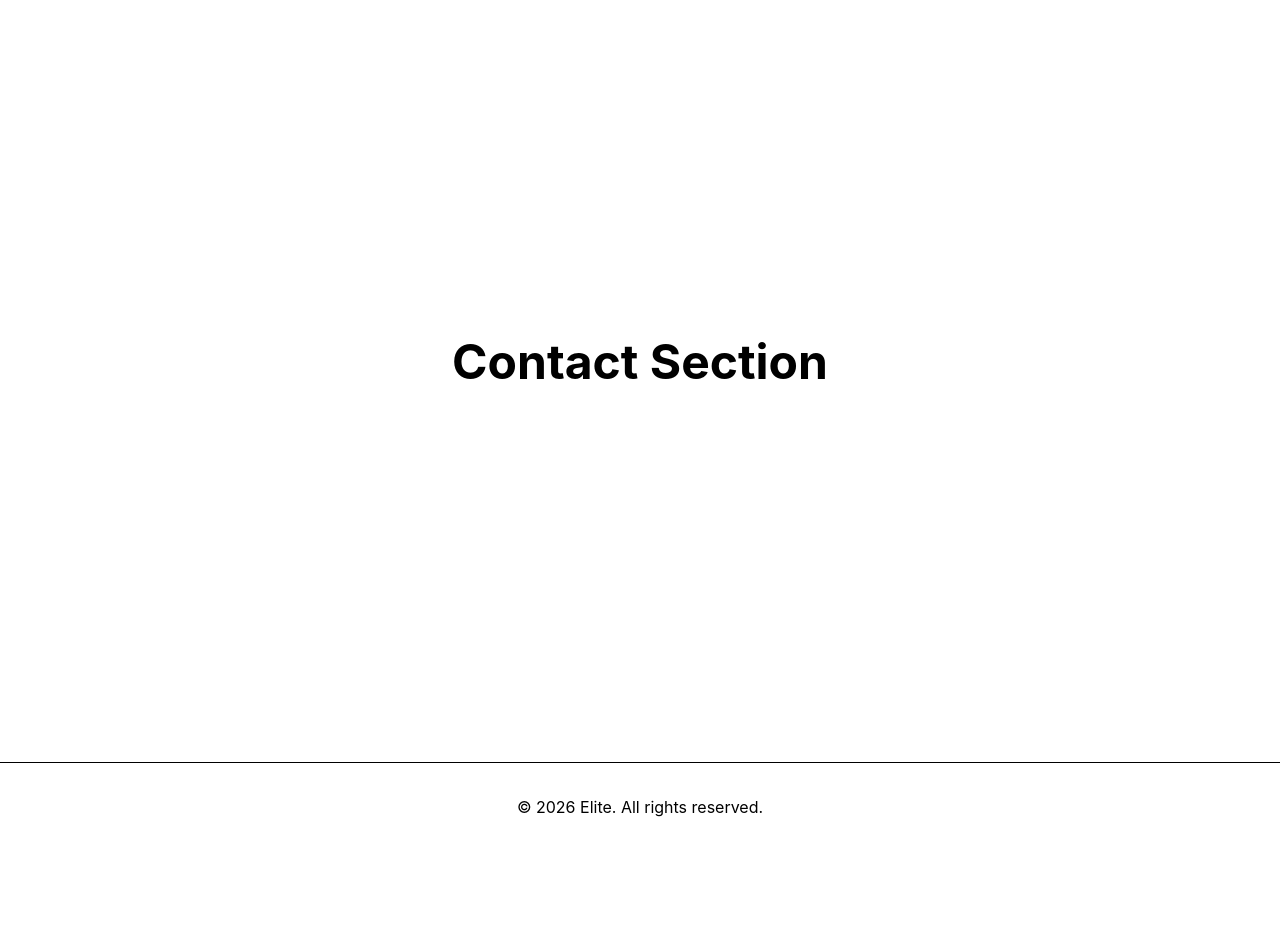
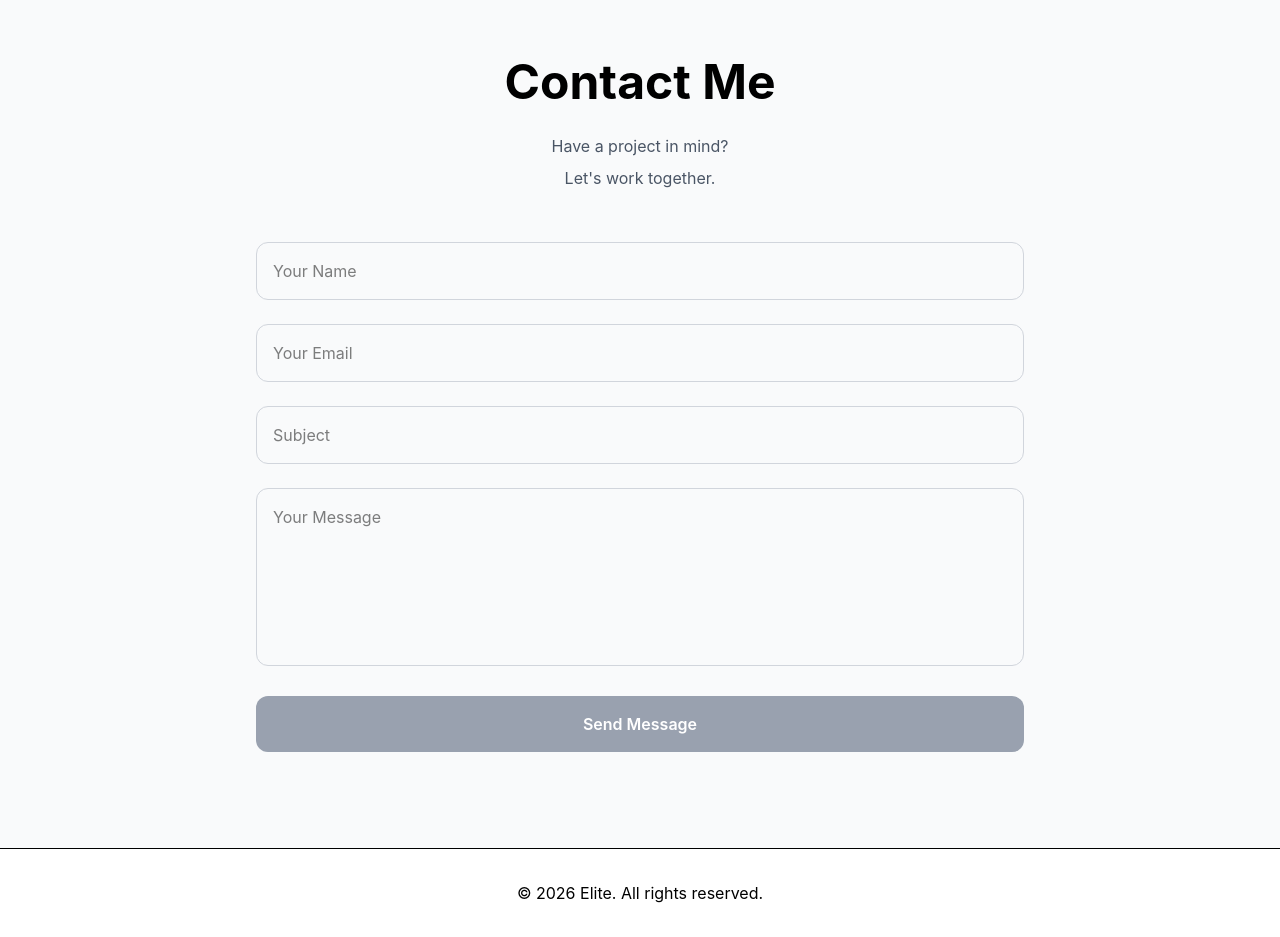
Before and after one commit to elite-developes/My-Portfolio, a React app: page / in a window 1280 px wide. Shown: the part 3180-4117 px from the top of the page. Before the commit the page ends 4031 px from the top, so only its background shows below. Built offline with nearby package versions, Linux system fonts and the light colour scheme; the HTML template or start-up script is replaced by a standard one.

Commit message:
Updated Contact Section

```diff
--- a/package.json
+++ b/package.json
@@ -10,6 +10,7 @@
     "preview": "vite preview"
   },
   "dependencies": {
+    "@emailjs/browser": "^4.4.1",
     "@tailwindcss/vite": "^4.3.2",
     "react": "^19.2.7",
     "react-dom": "^19.2.7",
--- a/src/components/sections/Contact.jsx
+++ b/src/components/sections/Contact.jsx
@@ -1,12 +1,165 @@
+import { useState } from "react";
+import emailjs from "@emailjs/browser";
+
 function Contact() {
+  const [formData, setFormData] = useState({
+    name: "",
+    email: "",
+    subject: "",
+    message: "",
+  });
+
+  const [loading, setLoading] = useState(false);
+
+  const [successMessage, setSuccessMessage] = useState("");
+
+  const [errorMessage, setErrorMessage] = useState("");
+
+  const [lastSentTime, setLastSentTime] = useState("");
+
+  const serviceId = import.meta.env.VITE_EMAILJS_SERVICE_ID;
+
+  const templateId = import.meta.env.VITE_EMAILJS_TEMPLATE_ID;
+
+  const publicKey = import.meta.env.VITE_EMAILJS_PUBLIC_KEY;
+
+  function handleChange(event) {
+    const { name, value } = event.target;
+
+    setFormData((prev) => ({
+      ...prev,
+      [name]: value,
+    }));
+  }
+
+  const isFormValid =
+    formData.name.trim() &&
+    formData.email.trim() &&
+    formData.subject.trim() &&
+    formData.message.trim();
+
+  async function handleSubmit(event) {
+    event.preventDefault();
+
+    setLoading(true);
+
+    setSuccessMessage("");
+
+    setErrorMessage("");
+
+    const templateParams = {
+      user_name: formData.name,
+      user_email: formData.email,
+      subject: formData.subject,
+      message: formData.message,
+    };
+
+    try {
+      console.log("Service ID:", serviceId);
+      console.log("Template ID:", templateId);
+      console.log("Public Key:", publicKey);
+      await emailjs.send(serviceId, templateId, templateParams, publicKey);
+
+      setSuccessMessage("✅ Message Sent Successfully!");
+
+      setLastSentTime(new Date().toLocaleTimeString());
+
+      setFormData({
+        name: "",
+        email: "",
+        subject: "",
+        message: "",
+      });
+
+      setTimeout(() => {
+        setSuccessMessage("");
+      }, 3000);
+    } catch (error) {
+      console.error(error);
+
+      setErrorMessage("❌ Something went wrong. Please try again.");
+    } finally {
+      setLoading(false);
+    }
+  }
+
   return (
-    <section
-      id="contact"
-      className="min-h-screen flex justify-center items-center"
-    >
-      <h1 className="text-5xl font-bold">
-        Contact Section
-      </h1>
+    <section id="contact" className="py-24 px-6 bg-gray-50">
+      <div className="max-w-3xl mx-auto">
+        <div className="text-center">
+          <h2 className="text-4xl md:text-5xl font-bold">Contact Me</h2>
+
+          <p className="mt-6 text-gray-600 leading-8">
+            Have a project in mind?
+            <br />
+            Let's work together.
+          </p>
+        </div>
+
+        <form onSubmit={handleSubmit} className="mt-12 space-y-6">
+          <input
+            type="text"
+            name="name"
+            placeholder="Your Name"
+            value={formData.name}
+            onChange={handleChange}
+            className="w-full p-4 rounded-xl border border-gray-300 focus:outline-none focus:ring-2 focus:ring-blue-500 transition"
+          />
+
+          <input
+            type="email"
+            name="email"
+            placeholder="Your Email"
+            value={formData.email}
+            onChange={handleChange}
+            className="w-full p-4 rounded-xl border border-gray-300 focus:outline-none focus:ring-2 focus:ring-blue-500 transition"
+          />
+
+          <input
+            type="text"
+            name="subject"
+            placeholder="Subject"
+            value={formData.subject}
+            onChange={handleChange}
+            className="w-full p-4 rounded-xl border border-gray-300 focus:outline-none focus:ring-2 focus:ring-blue-500 transition"
+          />
+
+          <textarea
+            rows="6"
+            name="message"
+            placeholder="Your Message"
+            value={formData.message}
+            onChange={handleChange}
+            className="w-full p-4 rounded-xl border border-gray-300 resize-none focus:outline-none focus:ring-2 focus:ring-blue-500 transition"
+          />
+
+          {successMessage && (
+            <p className="text-green-600 font-medium">{successMessage}</p>
+          )}
+
+          {errorMessage && (
+            <p className="text-red-600 font-medium">{errorMessage}</p>
+          )}
+
+          {lastSentTime && (
+            <p className="text-sm text-gray-500">
+              Last message sent at: {lastSentTime}
+            </p>
+          )}
+
+          <button
+            type="submit"
+            disabled={!isFormValid || loading}
+            className={`w-full py-4 rounded-xl font-semibold transition ${
+              !isFormValid || loading
+                ? "bg-gray-400 text-white cursor-not-allowed"
+                : "bg-blue-600 hover:bg-blue-700 text-white"
+            }`}
+          >
+            {loading ? "Sending..." : "Send Message"}
+          </button>
+        </form>
+      </div>
     </section>
   );
 }
```
Also changed, not shown: 2 other files (tests, documents, lock files or other folders).
